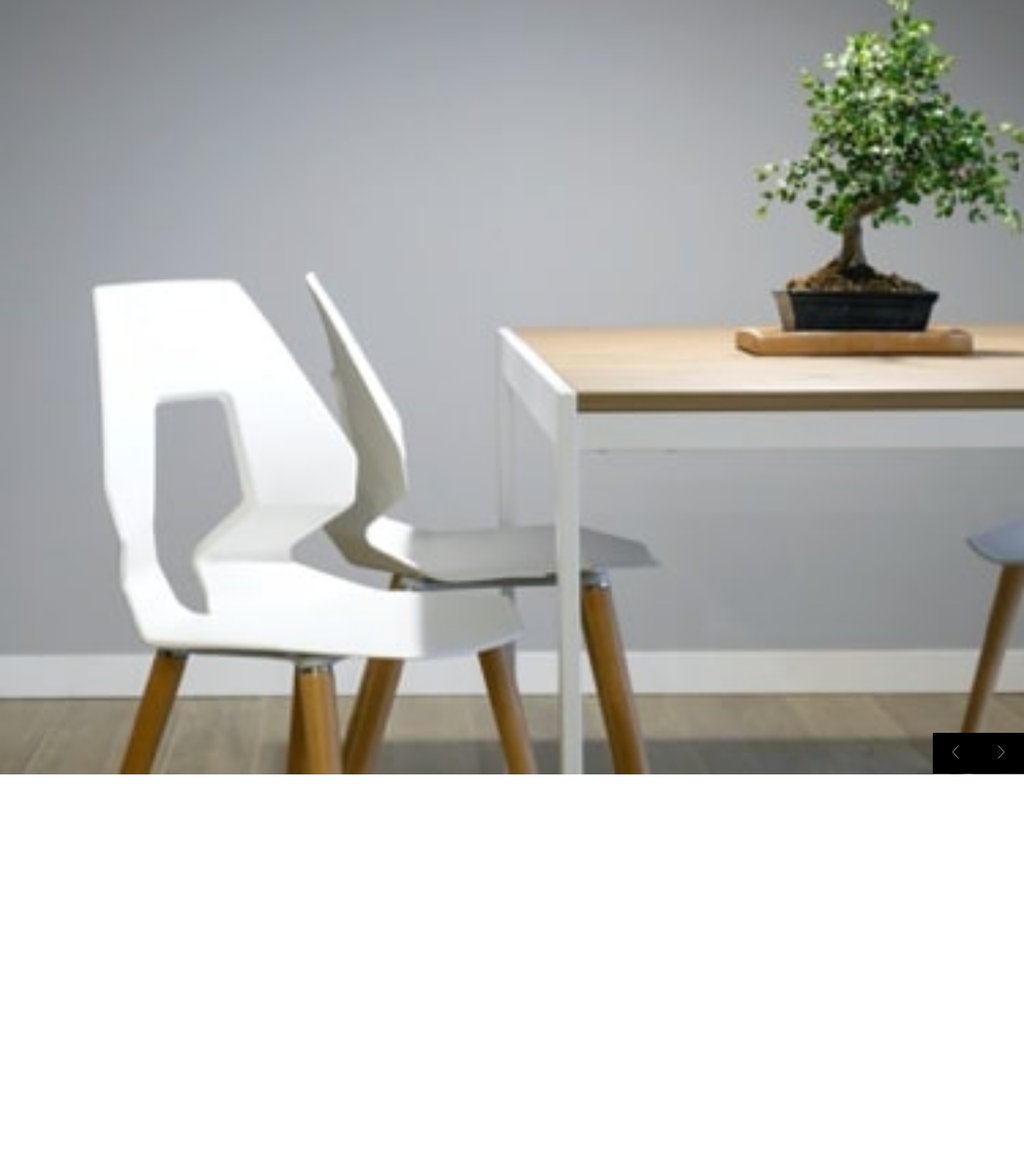
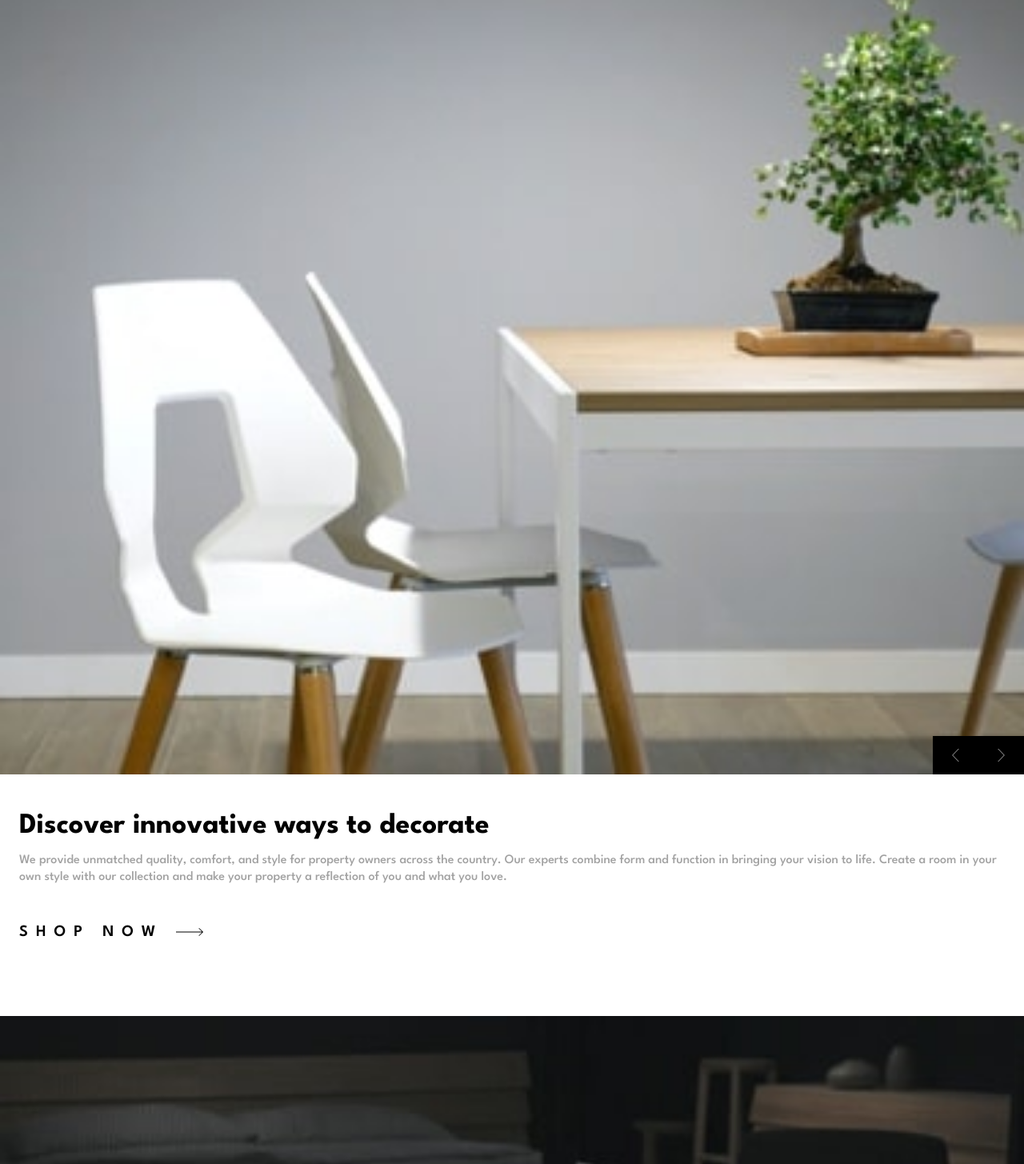
Before and after one commit to Jakelanghel/room-homepage, a React (Vite) app: page / in a window 1280 px wide. Shown: the part 261-1716 px from the top of the page at 80% size. Before the commit the page ends 1233 px from the top, so only its background shows below. Built offline with nearby package versions, Linux system fonts and the light colour scheme.

Commit message:
add slider functionality

```diff
--- a/src/App.jsx
+++ b/src/App.jsx
@@ -1,14 +1,16 @@
-import React from "react";
+import React, { useState } from "react";
 import { GlobalStyles } from "./components/shared/Global";
 import Nav from "./components/nav/Nav";
-import Slider from "./components/slider/Slider";
+import Hero from "./components/hero/Hero";
+import About from "./components/about/About";
 
 function App() {
   return (
     <div>
       <GlobalStyles />
       <Nav />
-      <Slider />
+      <Hero />
+      <About />
     </div>
   );
 }
--- /dev/null
+++ b/src/components/about/About.Styled.js
@@ -0,0 +1,12 @@
+import styled from "styled-components";
+
+export const StyledAbout = styled.div`
+  width: 100%;
+  .container-about-img {
+    width: 100%;
+  }
+
+  img {
+    width: 100%;
+  }
+`;
--- /dev/null
+++ b/src/components/about/About.jsx
@@ -0,0 +1,31 @@
+import React from "react";
+import { StyledAbout } from "./About.Styled";
+import { StyledContainerCopy } from "../shared/ContainerCopy";
+import { images } from "../../constants/images";
+const About = () => {
+  return (
+    <StyledAbout>
+      <div className="container-about-img">
+        <img src={images.aboutDarkImg} alt="" />
+      </div>
+
+      <StyledContainerCopy>
+        <h2>about our furniture</h2>
+        <p>
+          Our multifunctional collection blends design and function to suit your
+          individual taste. Make each room unique, or pick a cohesive theme that
+          best express your interests and what inspires you. Find the furniture
+          pieces you need, from traditional to contemporary styles or anything
+          in between. Product specialists are available to help you create your
+          dream space.
+        </p>
+      </StyledContainerCopy>
+
+      <div className="container-about-img">
+        <img src={images.aboutLightImg} alt="" />
+      </div>
+    </StyledAbout>
+  );
+};
+
+export default About;
--- /dev/null
+++ b/src/components/hero/Hero.Styled.js
@@ -0,0 +1,5 @@
+import styled from "styled-components";
+
+export const StyledHero = styled.main`
+  width: 100%;
+`;
--- /dev/null
+++ b/src/components/hero/Hero.jsx
@@ -0,0 +1,36 @@
+import React, { useState } from "react";
+import { StyledContainerCopy } from "../shared/ContainerCopy";
+import { images } from "../../constants/images";
+import Slider from "../slider/Slider";
+import { StyledHero } from "./Hero.Styled";
+import { data } from "../../data/data";
+
+const Hero = () => {
+  const desktopImages = data.slideImages.desktop;
+  const mobileImages = data.slideImages.mobile;
+  const copyArr = data.slideCopy;
+
+  const [currentSlide, setCurrentSlide] = useState(0);
+  const [slideArr, setSlideArr] = useState(
+    window.screen.width > 800 ? desktopImages : mobileImages
+  );
+
+  return (
+    <StyledHero>
+      <Slider
+        slideArr={slideArr}
+        currentSlide={currentSlide}
+        setCurrentSlide={setCurrentSlide}
+      />
+      <StyledContainerCopy>
+        <h1>{copyArr[currentSlide].title}</h1>
+        <p>{copyArr[currentSlide].body}</p>
+        <button>
+          shop now <img src={images.arrowIcon} alt="" />
+        </button>
+      </StyledContainerCopy>
+    </StyledHero>
+  );
+};
+
+export default Hero;
--- /dev/null
+++ b/src/components/shared/ContainerCopy.js
@@ -0,0 +1,46 @@
+import styled from "styled-components";
+
+export const StyledContainerCopy = styled.div`
+  padding: 3rem 1.5rem;
+
+  h1,
+  h2 {
+    margin-bottom: 1rem;
+  }
+
+  h1 {
+    font-size: 2.25rem;
+    color: var(--black);
+  }
+
+  h2 {
+    font-size: 1rem;
+    font-weight: 700;
+    letter-spacing: 3px;
+    text-transform: uppercase;
+  }
+
+  p {
+    font-size: 1rem;
+    line-height: 1.35rem;
+    color: var(--dark-gray);
+  }
+
+  button {
+    display: flex;
+    align-items: center;
+    gap: 1rem;
+    font-size: 1.25rem;
+    font-weight: 600;
+    text-transform: uppercase;
+    letter-spacing: 10px;
+    color: var(--black);
+    border: none;
+    background-color: transparent;
+    margin: 3rem 0;
+
+    img {
+      height: 10px;
+    }
+  }
+`;
--- a/src/components/shared/Global.js
+++ b/src/components/shared/Global.js
@@ -15,4 +15,8 @@ export const GlobalStyles = createGlobalStyle`
         font-family: 'League Spartan', sans-serif;   // 500 600 700
 
     }
+
+    img {
+        display: block;
+    }
 `;
--- a/src/components/slider/Slider.jsx
+++ b/src/components/slider/Slider.jsx
@@ -1,28 +1,16 @@
-import React, { useState } from "react";
-import { images } from "../../constants/images";
+import React from "react";
 import { StyledSlider } from "./Slider.Styled";
 import SliderActions from "./slider-actions/SliderActions";
 
-const Slider = () => {
-  const desktopImages = [
-    images.desktopHeroImg1,
-    images.desktopHeroImg2,
-    images.desktopHeroImg3,
-  ];
-  const mobileImages = [
-    images.mobileHeroImg1,
-    images.mobileHeroImg2,
-    images.mobileHeroImg3,
-  ];
-
-  const [currentSlide, setCurrentSlide] = useState(0);
-  const [slideArr, setSlideArr] = useState(
-    window.screen.width > 800 ? desktopImages : mobileImages
-  );
+const Slider = (props) => {
+  const { slideArr, currentSlide, setCurrentSlide } = props;
   return (
     <StyledSlider>
       <img src={slideArr[currentSlide]} alt="" className="slider-img" />
-      <SliderActions />
+      <SliderActions
+        setCurrentSlide={setCurrentSlide}
+        currentSlide={currentSlide}
+      />
     </StyledSlider>
   );
 };
--- a/src/components/slider/slider-actions/SliderActions.Styled.js
+++ b/src/components/slider/slider-actions/SliderActions.Styled.js
@@ -4,7 +4,7 @@ export const StyledSliderActions = styled.div`
   display: flex;
   justify-content: space-between;
   position: absolute;
-  bottom: 5px;
+  bottom: 0;
   right: 0;
 
   background-color: var(--black);
--- a/src/components/slider/slider-actions/SliderActions.jsx
+++ b/src/components/slider/slider-actions/SliderActions.jsx
@@ -2,13 +2,27 @@ import React from "react";
 import { images } from "../../../constants/images";
 import { StyledSliderActions } from "./SliderActions.Styled";
 
-const SliderActions = () => {
+const SliderActions = (props) => {
+  const { setCurrentSlide, currentSlide } = props;
+
+  const nextSlide = () => {
+    currentSlide > 2
+      ? setCurrentSlide(0)
+      : setCurrentSlide((oldState) => (oldState += 1));
+  };
+
+  const prevSlide = () => {
+    currentSlide === 0
+      ? setCurrentSlide(2)
+      : setCurrentSlide((oldState) => (oldState -= 1));
+  };
+
   return (
     <StyledSliderActions>
-      <button>
+      <button onClick={prevSlide}>
         <img src={images.angleLeft} alt="" />
       </button>
-      <button>
+      <button onClick={nextSlide}>
         <img src={images.angleRight} alt="" />
       </button>
     </StyledSliderActions>
--- /dev/null
+++ b/src/data/data.js
@@ -0,0 +1,37 @@
+import { images } from "../constants/images";
+
+export const data = {
+  slideImages: {
+    desktop: [
+      images.desktopHeroImg1,
+      images.desktopHeroImg2,
+      images.desktopHeroImg3,
+    ],
+    mobile: [
+      images.mobileHeroImg1,
+      images.mobileHeroImg2,
+      images.mobileHeroImg3,
+    ],
+  },
+  slideCopy: [
+    {
+      title: "Discover innovative ways to decorate",
+      body: `We provide unmatched quality, comfort, and style for property owners across the
+      country. Our experts combine form and function in bringing your vision to life. Create
+      a room in your   own style with our collection and make your property a reflection of you
+      and what you love.`,
+    },
+    {
+      title: "We are available all across the globe",
+      body: `  With stores all over the world, it's easy for you to find furniture for your home or place of business.
+      Locally, we’re in most major cities throughout the country. Find the branch nearest you using our
+      store locator. Any questions? Don't hesitate to contact us today.`,
+    },
+    {
+      title: "Manufactured with the best materials",
+      body: `Our modern furniture store provide a high level of quality. Our company has invested in advanced technology
+      to ensure that every product is made as perfect and as consistent as possible. With three decades of
+      experience in this industry, we understand what customers want for their home and office.`,
+    },
+  ],
+};
```
